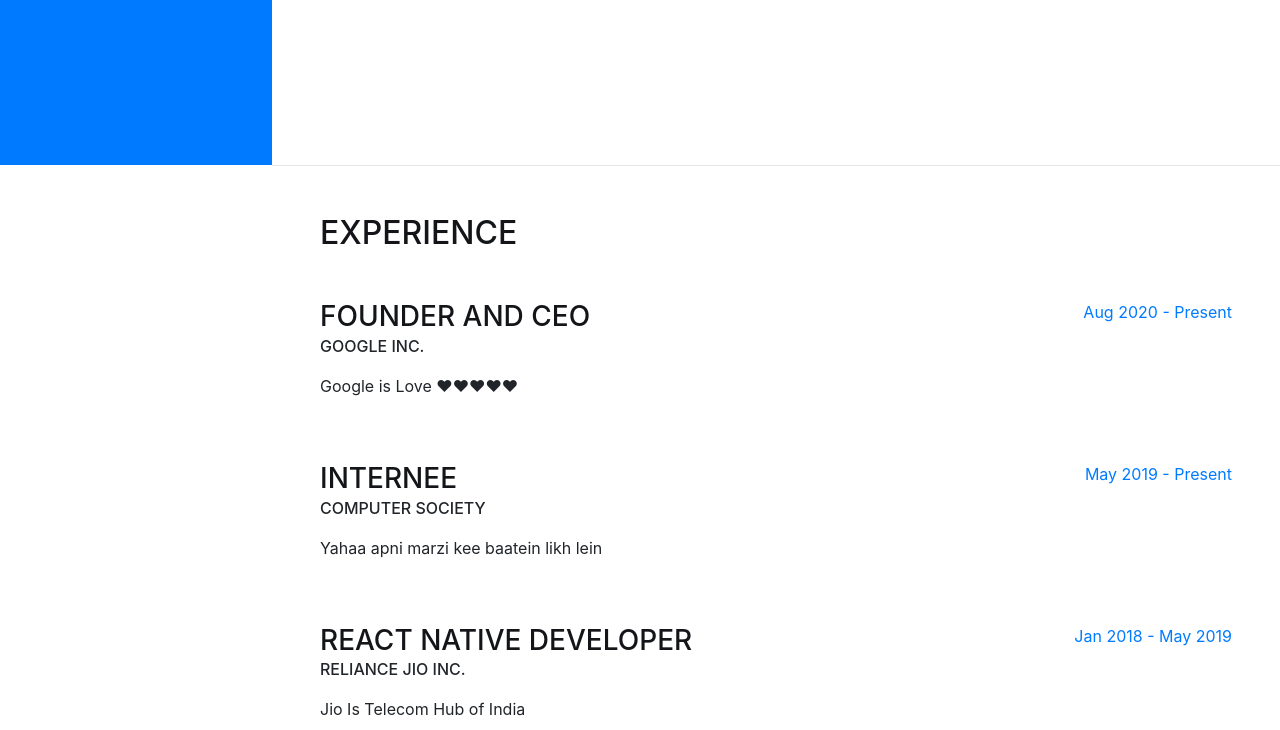
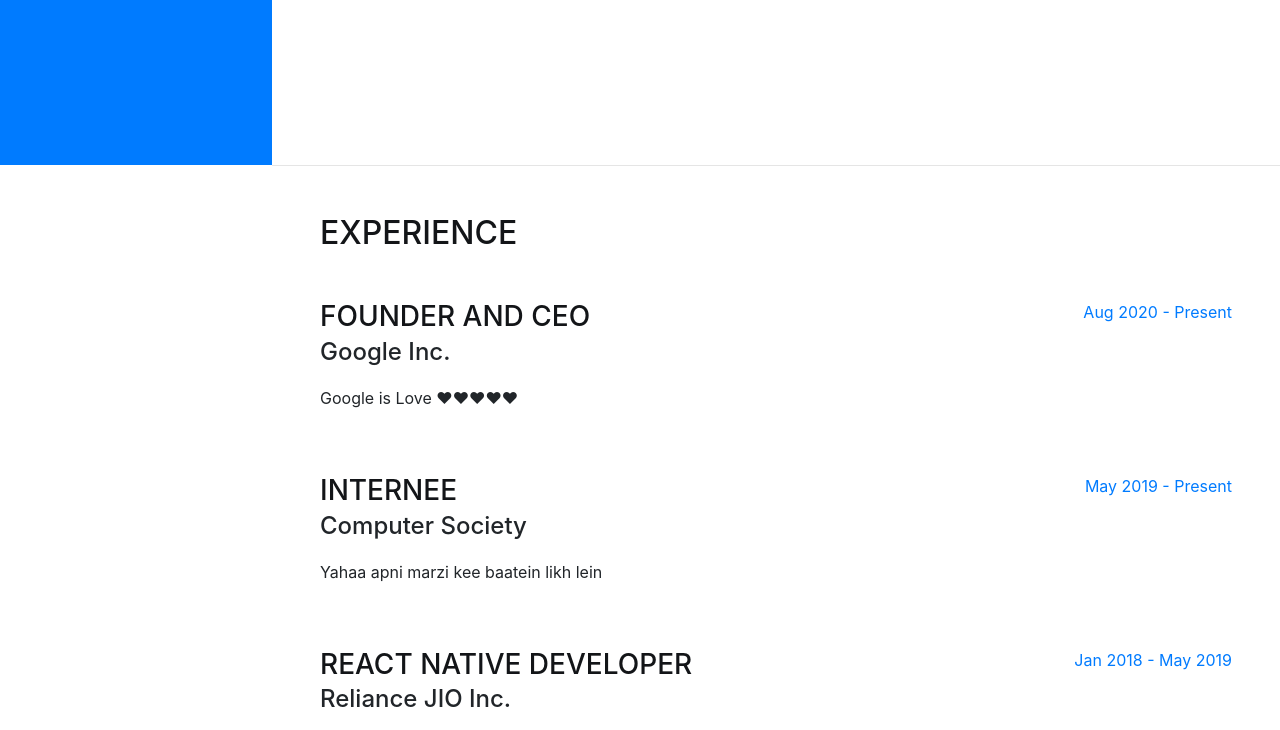
Before and after one commit to Abbi1188/Abdurrahman, a website with bundled scripts: page index.html in a window 1280 px wide. Shown: the part 635-1365 px from the top of the page. Built offline with nearby package versions, Linux system fonts and the light colour scheme; a web font is replaced by a local one.

Commit message:
Update resume.css
subheding change( text-transform: uppercase;)

```diff
--- a/css/resume.css
+++ b/css/resume.css
@@ -43,10 +43,10 @@
 }
 
 .subheading {
-  text-transform: uppercase;
+
   font-weight: 500;
   font-family: 'Saira Extra Condensed', -apple-system, BlinkMacSystemFont, 'Segoe UI', Roboto, 'Helvetica Neue', Arial, sans-serif, 'Apple Color Emoji', 'Segoe UI Emoji', 'Segoe UI Symbol', 'Noto Color Emoji';
-  font-size: 1.0rem;
+  font-size: 1.5rem;
 }
 
 .social-icons a {
```
